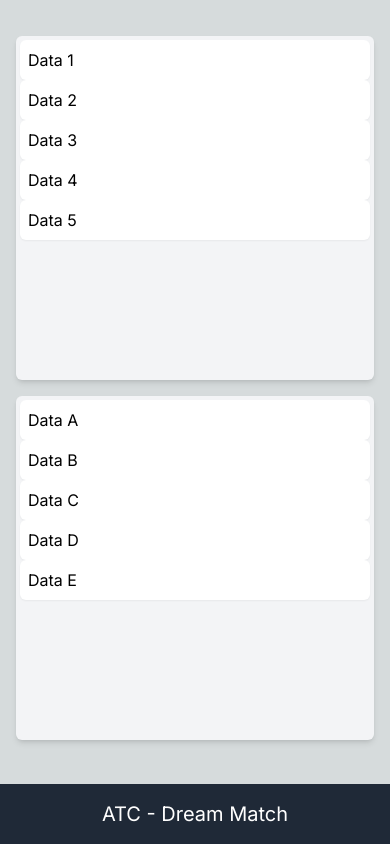
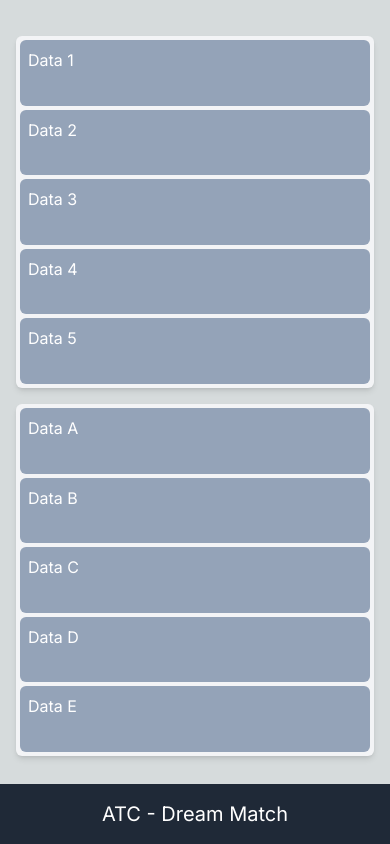
Before and after one commit to leandrofiadone/dream-match, a Next.js app: page / in a window 390 px wide. Built offline with nearby package versions, Linux system fonts and the light colour scheme.

Commit message:
responsive slots

```diff
--- a/src/app/components/TeamSlots/ContainerTeams.tsx
+++ b/src/app/components/TeamSlots/ContainerTeams.tsx
@@ -8,9 +8,12 @@ interface ContainerTeamsProps {
 
 const ContainerTeams: React.FC<ContainerTeamsProps> = ({slots, className}) => {
   return (
-    <div className={`flex-1 p-1 bg-gray-100 rounded-md shadow-md ${className}`}>
+    <div
+      className={`flex flex-col flex-1 p-1 bg-gray-100 rounded-md shadow-md gap-1`}>
       {slots.map((slot, index) => (
-        <SlotPlayer key={index}>{slot}</SlotPlayer>
+        <SlotPlayer key={index} className="flex-1">
+          {slot}
+        </SlotPlayer>
       ))}
     </div>
   )
--- a/src/app/components/TeamSlots/SlotPlayer.tsx
+++ b/src/app/components/TeamSlots/SlotPlayer.tsx
@@ -2,10 +2,16 @@ import React from "react"
 
 interface SlotPlayerProps {
   children: React.ReactNode
+  className?: string
 }
 
-const SlotPlayer: React.FC<SlotPlayerProps> = ({children}) => {
-  return <div className="p-2 bg-white rounded-md shadow-sm">{children}</div>
+const SlotPlayer: React.FC<SlotPlayerProps> = ({children, className}) => {
+  return (
+    <div
+      className={`p-2 bg-slate-400 text-white rounded-md  ${className}`}>
+      {children}
+    </div>
+  )
 }
 
 export default SlotPlayer
--- a/src/app/pages/MainContainer.tsx
+++ b/src/app/pages/MainContainer.tsx
@@ -42,7 +42,7 @@ const MainContainer: React.FC = () => {
 
 
   return (
-    <div className="flex flex-col w-full md:flex-row flex-1 gap-4 mt-5 mb-16 md:mb-5">
+    <div className="flex flex-col w-full md:flex-row flex-1 gap-4 mt-5 mb-12 md:mb-5">
 
       <ContainerTeams slots={firstContainerSlots} />
 
```
